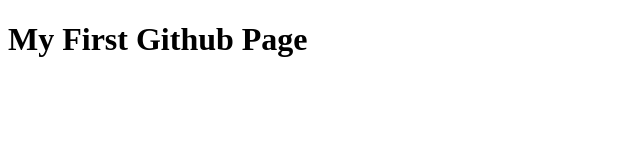
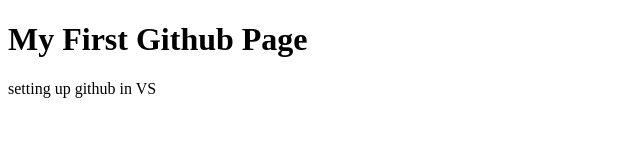
Before and after one commit to MelissaDomgaard/MelissaDomgaard.github.io, a plain HTML site: page index.html in a window 1280 px wide. Shown: the whole page, without its empty margins (0-640 px from the left). Drawn offline with Linux system fonts and the light colour scheme.

Commit message:
Added a paragraph

```diff
--- a/index.html
+++ b/index.html
@@ -7,5 +7,6 @@
 
 <body>
   <h1>My First Github Page</h1>
+  <p>setting up github in VS</p>
   </body>
 </html>
```
